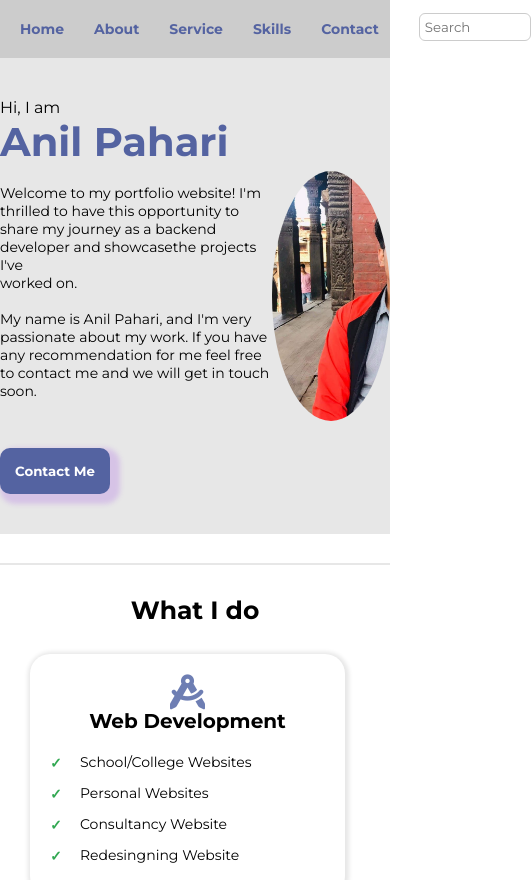
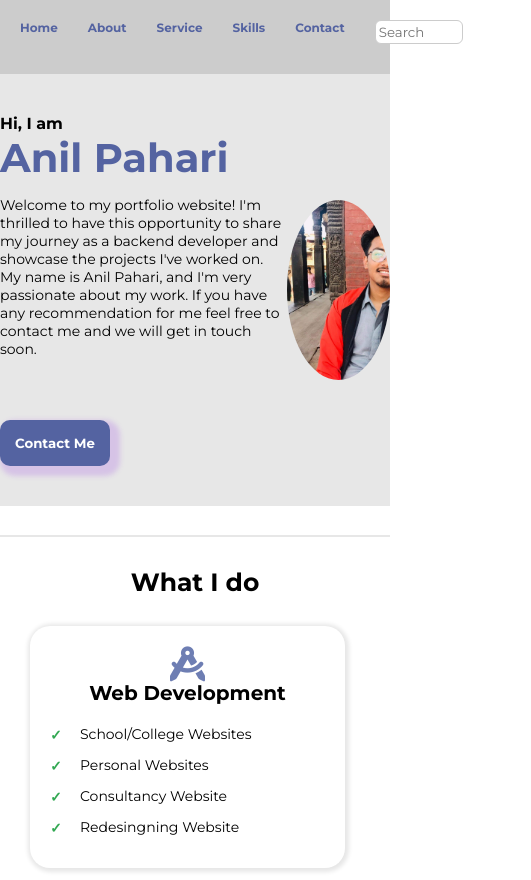
Before and after one commit to anilpahari/Portfolio, a plain HTML site: page index.html in a window 390 px wide. Shown: the top 880 px of the page, 531 px wide, since content can reach past the window. Drawn offline with Linux system fonts and the light colour scheme.

Commit message:
profile-update

```diff
--- a/index.html
+++ b/index.html
@@ -2,8 +2,9 @@
 <html lang="en">
   <head>
     <meta charset="UTF-8" />
+
+    <meta name="viewport" content="width=device-width, initial-scale=1.0" />
     <meta http-equiv="X-UA-Compatible" content="IE=edge" />
-    <meta name="viewport" content="width=device-width, initial-scale=1.0" />
 
     <link rel="preconnect" href="https://fonts.googleapis.com" />
     <link rel="preconnect" href="https://fonts.gstatic.com" crossorigin />
@@ -26,7 +27,7 @@
     >
       <!-- <div class="logo_wrapper">Anil</div> -->
       <div>
-        <div class="flex_container navbar_mobile" style="gap: 60px">
+        <div class="flex_container navbar_mobile" style="gap:70px">
           <div class="nav_item">
             <a href="" style="color: var(--primary_color)">Home</a>
           </div>
@@ -46,16 +47,19 @@
               >Contact</a
             >
           </div>
+          <div class="nav_item navbar_search navbar_search_mobile" style="margin:auto" >
+            <input placeholder="Search" style=" border: 0.5px solid #ccc;border-radius: 6px; padding:3px;max-width:80px;"></input>
+          </div>
+
         </div>
+      </div>
 
-      </div>
-      <div class="nav_item"  ><input placeholder="Search" style=" border: 0.5px solid #ccc;border-radius: 6px; padding:5px;margin-bottom:5px;max-width:100px"></input></div>
 
     </div>
     <div style="background: #e7e7e7">
       <div class="flex_container_1">
         <div>
-          Hi, I am
+          <b>Hi, I am</b>
           <div
             style="
               font-size: 40px;
@@ -66,13 +70,18 @@
             Anil Pahari
           </div>
           <div id="intro_id" class="intro" style="font-size: 14px">
-            <br />
-            Welcome to my portfolio website! I'm thrilled to have this
-            opportunity to <br />share my journey as a backend developer and
-            showcasethe projects I've <br />worked on. <br /><br />My name is
-            Anil Pahari, and I'm very passionate about my work. If you have<br />
-            any recommendation for me feel free to contact me and we will get in
-            touch soon.
+
+            <p>
+              <p>
+                Welcome to my portfolio website! I'm thrilled to have this opportunity to
+                <span class="line-break">share my journey as a backend developer and showcase the projects I've</span>
+                <span class="line-break">worked on.</span>
+                <span class="line-break" style="margin-top: 25px;"></span>
+                My name is Anil Pahari, and I'm very passionate about my work. If you have
+                <span class="line-break">any recommendation for me feel free to contact me and we will get in touch soon.</span>
+              </p>
+
+          </p>
           </div>
           <br /><br />
           <div>
@@ -88,6 +97,7 @@
       </div>
     </div>
     <br />
+
     <div class="divider"></div>
     <div
       style="max-width: 900px; margin: auto; text-align: center; padding: 20px"
@@ -154,6 +164,8 @@
       </div>
     </div>
     <div class="divider"></div>
+
+    </div>
     <div class="primary_banner">
       <div
         style="
@@ -212,8 +224,9 @@
       </div>
     </div><br>
     <div class="footer">
+
       <div>
-        <div class="flex_container " style="gap: 60px">
+        <div class="flex_container navbar_mobile  " style="gap: 60px">
           <div class="nav_item">
             <a href="" style="color: var(--primary_color)">Home</a>
           </div>
--- a/styles/index.css
+++ b/styles/index.css
@@ -60,6 +60,13 @@ body {
   padding: 20px;
   font-size: 14px;
 }
+.navbar_search {
+  display: flex;
+  justify-content: flex-end;
+  gap: 70px;
+  padding-right: 30px;
+  width: 550px;
+}
 .flex_container {
   display: flex;
   padding: 5px;
@@ -98,6 +105,10 @@ textarea {
   background: url(./../images/anil.jpg);
   background-size: cover;
 }
+.line-break {
+  display: block;
+}
+
 .primary-btn {
   cursor: pointer;
   margin-top: 10px;
--- a/styles/mobile.css
+++ b/styles/mobile.css
@@ -1,10 +1,31 @@
-@media screen and (max-width: 500px) {
+@media screen and (max-width: 800px) {
   .flex_container {
     flex-direction: column;
     padding: 10px;
   }
+  .navbar_search_mobile {
+    width: auto;
+  }
   .contact_picture {
     display: none;
+  }
+  .image_css {
+    height: 180px;
+    width: 180px;
+    border-radius: 50%;
+  }
+  p {
+    margin-left: auto;
+    margin-right: auto;
+    max-width: 500px;
+  }
+
+  .line-break {
+    display: inline;
+  }
+  .intro {
+    font-size: 12px;
+    word-wrap: break-word;
   }
   .rounded_card {
     width: auto;
@@ -12,8 +33,7 @@
   .navbar_mobile {
     flex-direction: row !important;
     gap: 30px !important;
-  }
-  .footer_mobile {
-    flex-direction: row !important;
+    padding: 10px;
+    font-size: 12px;
   }
 }
```
